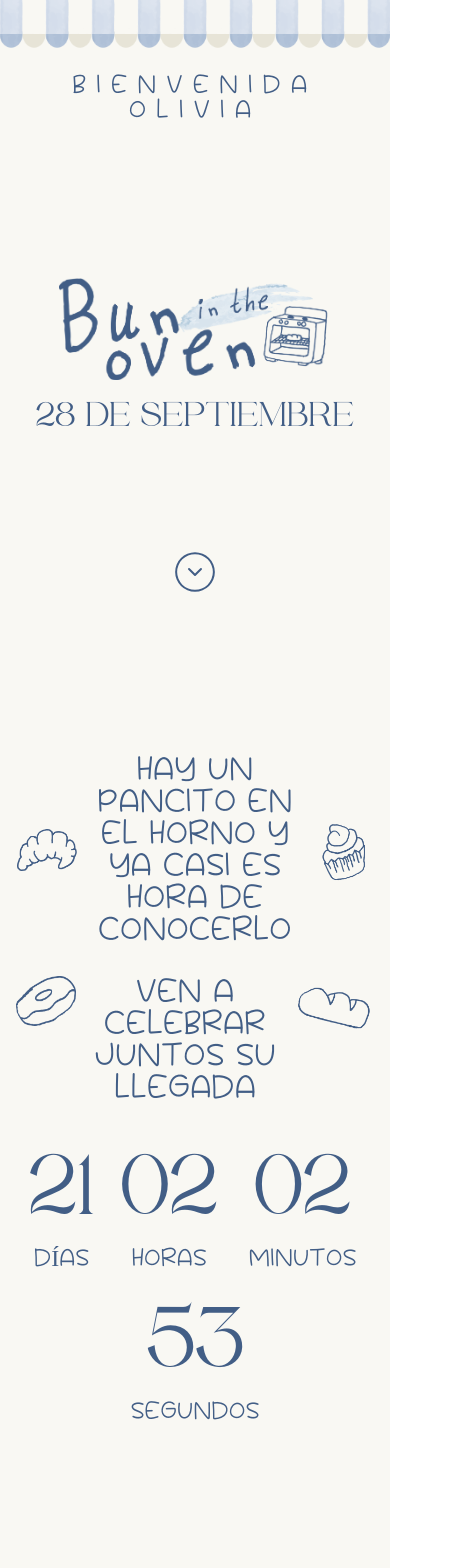
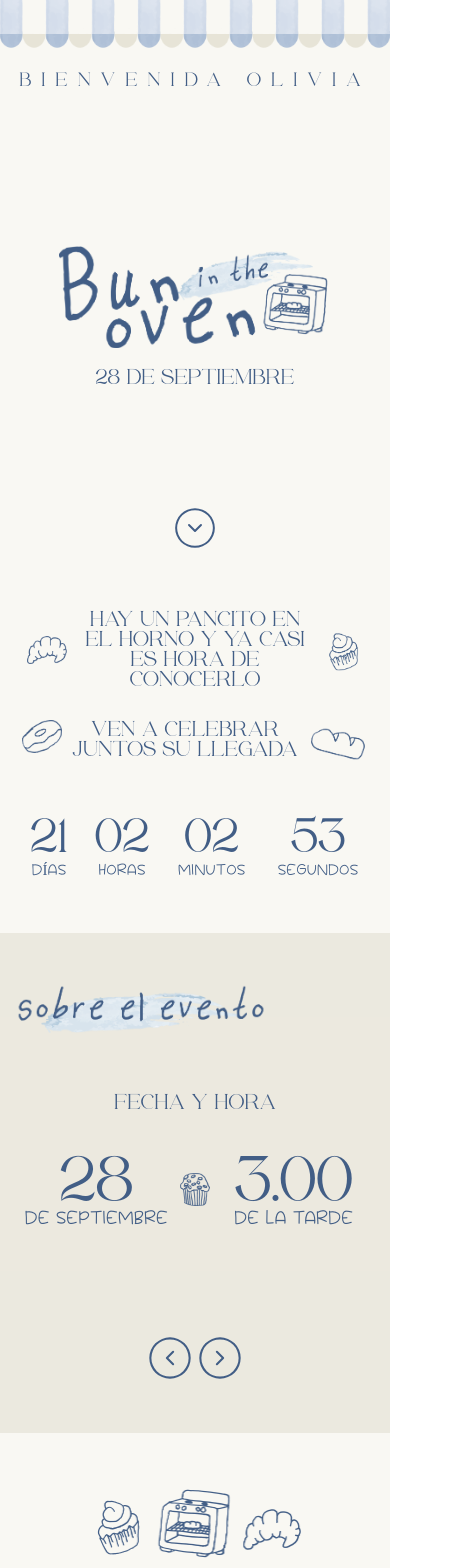
Before and after one commit to danielvergaray/babyShower_olivia, a React (Vite) app: page / in a window 390 px wide. Shown: the top 1568 px of the page, 460 px wide, since content can reach past the window. Built offline with nearby package versions, Linux system fonts and the light colour scheme; no server answers; the database is empty.

Commit message:
estilos mobile

```diff
--- a/src/components/lista-regalos/ListaRegalosContainer.jsx
+++ b/src/components/lista-regalos/ListaRegalosContainer.jsx
@@ -13,7 +13,7 @@ const ListaRegalosContainer = () => {
         "https://www.falabella.com.pe/falabella-pe/product/21108050/Cuna-Colecho-Bebe-Joie-Kubbie-Sleep-Foggy-Gray/21108050",
       linkImagen:
         "https://res.cloudinary.com/dcbhkxnwd/image/upload/v1756416595/baby_shower_olivia-regalos/cuna_colecho_vsgh4j.jpg",
-      disponible: "si",
+      disponible: "no",
       id: generarId(),
       comprador: "",
     },
--- a/src/components/sass/_Home.scss
+++ b/src/components/sass/_Home.scss
@@ -106,7 +106,7 @@
         }
         .carousel-inner {
           .carousel-item {
-            height: 280px;
+            height: 300px;
             .sobreEvento-subtitulo {
               text-align: center;
               padding: 40px 0;
@@ -125,7 +125,7 @@
               }
               p:nth-child(1) {
                 font-size: 6rem;
-                height: 3.5rem;
+                height: 6rem;
                 font-family: "abygaer";
               }
               .sobreEvento-fecha {
@@ -277,7 +277,6 @@
             border: 1px solid $Principal-azul;
             outline: none;
             background-color: white;
-
             margin: 10px 0;
 
             p {
@@ -318,10 +317,8 @@
         .seccion-formulario-invitadosInput {
           display: grid;
           grid-template-columns: 80% 20%;
-          //margin: auto;
           width: 100%;
-          padding-left: 6%;
-          padding-bottom: 20px;
+          padding: 20px 6% 0;
           form {
             grid-column: 1;
             width: 100%;
@@ -412,6 +409,8 @@
   }
 }
 
+/* VERSION MOBILE */
+
 @media (max-width: 846px) {
   .hero-section {
     text-align: center;
@@ -430,14 +429,11 @@
       padding-top: 20px;
       p {
         letter-spacing: 10px;
-        font-size: 25px;
+        font-size: 18px;
       }
     }
     .hero-fecha {
       padding-top: 20px;
-      p {
-        font-family: "abygaer";
-      }
     }
     .hero-flecha {
       padding-top: 100px;
@@ -471,7 +467,7 @@
         margin-top: 0;
       }
       :nth-child(3) {
-        width: 80px;
+        width: 60px;
       }
     }
 
@@ -494,23 +490,23 @@
           .contador-recuadro-numero {
             .contador-recuadro-digito {
               width: fit-content;
-              height: 70px;
+              height: 50px;
               padding: 0;
               border-radius: 90%;
 
               p {
-                font-size: 5rem;
+                font-size: 45px;
                 margin: auto;
                 font-family: "abygaer";
               }
             }
           }
           .contador-texto {
-            margin-top: 5px;
-
+            margin-top: 0px;
+            padding: 0;
             p {
-              padding: 2px 5px;
-              font-size: 1.5rem;
+              padding: 0px 5px;
+              font-size: 15px;
 
               font-family: "give-away";
               text-align: center;
@@ -541,35 +537,31 @@
       .carousel {
         .carousel-inner {
           .carousel-item {
-            padding-top: 100px;
-            height: 400px;
+            padding-top: 60px;
+            height: 300px;
             .sobreEvento-subtitulo {
-              p {
-                font-size: 30px;
-                font-family: "abygaer";
-              }
+              padding-bottom: 40px;
             }
             .sobreEvento-fecha-hora {
               display: grid;
               grid-template-columns: 45% 10% 45%;
               width: 100%;
               margin: 0;
-              padding-top: 20px;
 
               p {
-                font-size: 30px;
+                font-size: 18px;
                 font-family: "give-away";
               }
               p:nth-child(1) {
-                font-size: 80px;
-                height: 6rem;
+                font-size: 60px;
+                height: 3.5rem;
                 font-family: "abygaer";
               }
 
               .sobreEvento-icono {
                 margin: auto;
                 img {
-                  width: 50px;
+                  width: 30px;
                 }
               }
             }
@@ -578,17 +570,13 @@
               width: 90%;
               margin: auto;
               p {
-                font-size: 28px;
+                font-size: 18px;
               }
             }
             .sobreEvento-btn {
               display: flex;
               justify-content: center;
               padding: 20px 0;
-
-              button {
-                font-size: 30px;
-              }
             }
           }
         }
@@ -621,10 +609,9 @@
       }
       p {
         padding: 30px;
-        line-height: 1;
-        width: 85%;
+
+        width: 100%;
         margin: auto;
-        font-size: 30px;
       }
     }
 
@@ -633,7 +620,7 @@
         display: flex;
         /*  overflow-x: scroll; */
         width: calc(400px * 12); //Cantidad de imagenes * 2
-        animation: scroll 10s linear infinite alternate;
+        animation: scroll 5s linear infinite alternate;
 
         &:hover {
           animation-play-state: paused;
@@ -654,7 +641,7 @@
       transform: translateX(0);
     }
     100% {
-      transform: translateX(calc(-50px * 35)); //cantidad de iconos
+      transform: translateX(calc(-50px * 30)); //cantidad de iconos
     }
   }
 
@@ -669,9 +656,7 @@
         margin: auto;
         p {
           margin: auto;
-          font-size: 30px;
           width: 75%;
-          line-height: 1;
         }
         :nth-child(2) {
           padding: 50px 0;
@@ -684,11 +669,13 @@
         form {
           display: flex;
           justify-content: center;
-          font-size: 30px;
+          input {
+            width: 100%;
+          }
           .formulario-icono {
-            font-size: 45px;
-            top: 40px;
-            left: 90%;
+            font-size: 35px;
+            top: 30px;
+            left: 92%;
             position: absolute;
             transform: translate(-50%, -50%);
           }
@@ -700,17 +687,15 @@
           button {
             display: grid;
             grid-template-columns: 95% 5%;
-            width: 90%;
+            width: 100%;
             border-radius: 9999px;
             padding: 20px 40px;
             border: 1px solid $Principal-azul;
             outline: none;
             background-color: white;
             color: $Principal-azul;
-            margin: 10px 0;
 
             p {
-              font-size: 30px;
               margin: 0;
               text-align: left;
             }
@@ -719,21 +704,18 @@
             display: none !important;
           }
           .dropdown-menu {
-            width: 90%;
-            font-size: 30px;
+            width: 100%;
           }
         }
         .formulario-usuario-linkInvitados {
-          width: 90%;
+          padding-top: 20px;
           margin: auto;
+
           p {
             text-decoration: underline;
-            font-size: 1.25rem;
+            font-size: 18px;
             margin: 0;
-            padding-left: 40px;
             text-align: left;
-            cursor: pointer;
-            width: fit-content;
           }
         }
       }
@@ -742,32 +724,26 @@
         padding-top: 50px;
         .seccion-formulario-invitadosInput {
           display: grid;
-          grid-template-columns: 90% 10%;
+          grid-template-columns: 80% 20%;
           margin: auto;
 
           form {
             display: flex;
-            justify-content: center;
-            font-size: 20px;
 
             input {
-              width: 90%;
+              width: 100%;
             }
           }
           .icono-agregar {
             font-size: 3.5rem;
             padding-bottom: 5px;
             grid-column: 2;
-            svg {
-              cursor: pointer;
-              color: blue;
-            }
           }
         }
         .seccion-formulario-invitadosAgregados {
           padding: 20px 0 0 0px;
           margin: auto;
-          margin-left: 70px;
+          margin-left: 20px;
           width: 70%;
 
           div {
@@ -776,12 +752,12 @@
             :nth-child(2) {
               padding-left: 10px;
               font-size: 1.25rem;
-              color: blue;
+
               margin: auto 0;
             }
             p {
               margin: 0;
-              font-size: 1.5rem;
+
               text-align: left;
               text-transform: capitalize;
             }
@@ -795,7 +771,7 @@
         padding: 50px 0;
         button {
           border-radius: 9999px;
-          font-size: 25px;
+
           padding: 20px 30px;
         }
         .disabledButton {
@@ -803,14 +779,6 @@
           cursor: auto;
         }
       }
-    }
-
-    input {
-      width: 90%;
-      border-radius: 9999px;
-      padding: 20px 40px;
-      border: 1px solid blue;
-      outline: none;
     }
   }
 
--- a/src/components/sass/iniciales/_base.scss
+++ b/src/components/sass/iniciales/_base.scss
@@ -22,11 +22,6 @@ body {
     background-color: $Principal-azul;
     text-transform: uppercase;
     font-family: "abygaer";
-  }
-  a {
-    button {
-      font-size: 25px;
-    }
   }
 
   input {
@@ -104,27 +99,40 @@ body {
   }
 }
 
-@media (min-width: 847px) {
+@media (max-width: 846px) {
   body {
+    p {
+      font-size: 20px;
+      font-family: "abygaer";
+    }
+    button {
+      font-size: 12px;
+    }
+
+    input {
+      border-radius: 9999px;
+      padding: 20px 30px;
+      border: 1px solid $Principal-azul;
+      outline: none;
+      font-size: 15px;
+    }
     .seccion-contador,
-    .seccion-carousel {
-      .titulo-imagen {
-        width: 80%;
+    .sobreEvento-icono,
+    .sobreEvento-lugar-ubicacion,
+    .seccion-regalos {
+      img {
+        width: 40px;
         margin: auto;
-        text-align: center;
-        img {
-          width: 15%;
-        }
       }
     }
-    .seccion-formulario {
+
+    .seccion-regalos,
+    .seccion-sobreEvento {
+      background-color: $Principal-beige;
       .titulo-imagen {
-        width: 40%;
-        margin: auto;
-
+        text-align: left;
         img {
-          width: 100%;
-          height: auto;
+          width: 250px;
         }
       }
     }
@@ -134,16 +142,7 @@ body {
     .seccion-carousel,
     .seccion-regalos,
     .seccion-formulario {
-      button {
-        font-size: 1.25rem;
-
-        a {
-          color: $Principal-blanco;
-        }
-      }
-      p {
-        line-height: 35px;
-      }
+      padding: 50px 4vw;
     }
   }
 }
```
Also changed, not shown: src/components/sass/_ListaRegalos.scss (+21 -9 lines), src/components/sass/_Modales.scss (+17 -21 lines).
